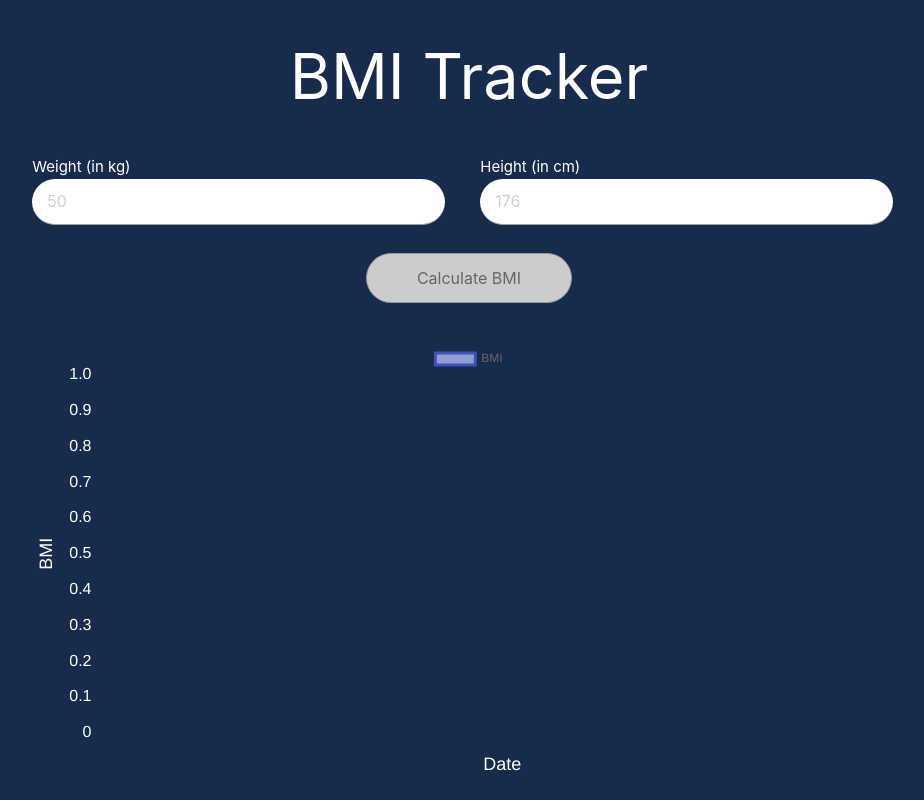
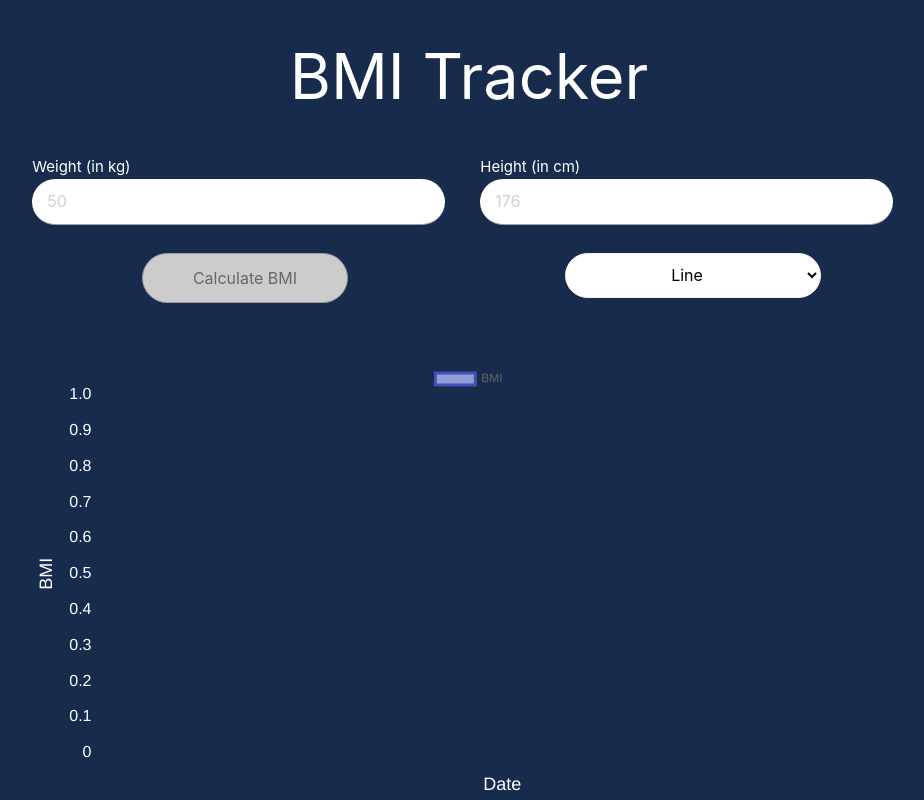
Before and after one commit to Ishaan-11/bmi-calculator, a React (Create React App) app: page / in a window 1280 px wide. Shown: the top 800 px of the page, without its empty margins (171-1095 px from the left). Built offline with nearby package versions, Linux system fonts and the light colour scheme.

Commit message:
add: dropdown to select chart type

```diff
--- a/src/components/App.css
+++ b/src/components/App.css
@@ -2,16 +2,17 @@ body {
   background-color: #172b4d;
 }
 
-input {
+input, select {
   background-color: #fff !important;
   border-radius: 44px !important;
   width: 90% !important;
   padding: 0px 15px !important;
 }
 
-input:focus {
+input:focus, select:focus {
   border-bottom: none !important;
   box-shadow: none !important;
+  outline: none;
 }
 
 label {
@@ -99,3 +100,11 @@ label {
 .delete-btn:focus {
   background-color: #e74c3c;
 }
+
+.chartSelect {
+  display: inline-block;
+  font-size: 16px;
+  outline: none;
+  text-align-last: center;
+  width: 60% !important;
+}
--- a/src/components/App.jsx
+++ b/src/components/App.jsx
@@ -4,12 +4,14 @@ import "./App.css";
 import { v4 as uuidv4 } from 'uuid';
 import BmiForm from "./BmiForm";
 import Info from "./Info";
-import Bar from "./Bar";
+import Chart from "./Chart";
 
 function App() {
   const initialState = JSON.parse(localStorage.getItem('bmiData')) || [];
+  const initialChartType = JSON.parse(localStorage.getItem('bmiChartType')) || "Line";
   const [state, setState] = useState(initialState);
   const [barData, setBarData] = useState({});
+  const [chartType, setChartType] = useState(initialChartType);
 
   useEffect(() => {
     localStorage.setItem('bmiData', JSON.stringify(state));
@@ -41,6 +43,11 @@ function App() {
     setState(JSON.parse(localStorage.getItem('bmiLastState')));
   }
 
+  function chartSelect(e) {
+    localStorage.setItem('bmiChartType', JSON.stringify(e.target.value));
+    setChartType(e.target.value);
+  }
+
   return (
     <div className='container'>
       <div className='row center'>
@@ -48,8 +55,8 @@ function App() {
       </div>
       <div className='row'>
         <div className='col m12 s12'>
-          <BmiForm onChange={handleChange} />
-          <Bar labelData={barData.date} bmiData={barData.bmi} />
+          <BmiForm onChange={handleChange} selectChange={chartSelect} defaultSelect={chartType} />
+          <Chart labelData={barData.date} bmiData={barData.bmi} chart={chartType} />
           <div>
             <div className='row center'>
               <h4 className='white-text'>7 Day Data</h4>
--- a/src/components/BmiForm.jsx
+++ b/src/components/BmiForm.jsx
@@ -61,7 +61,8 @@ function BmiForm(props) {
           />
         </div>
       </div>
-      <div className="center">
+      <div className="row">
+        <div className="col m6 s12 center">
           <button
             id="bmi-btn"
             className="calculate-btn"
@@ -72,6 +73,13 @@ function BmiForm(props) {
             Calculate BMI
           </button>
         </div>
+        <div className="col m6 s12 center">
+          <select className="chartSelect" value={props.defaultSelect} onChange={(e) => props.selectChange(e)}>
+            <option value="Line">Line</option>
+            <option value="Bar">Bar</option>
+          </select>
+        </div>
+      </div>
     </>
   );
 }
--- a/src/components/Bar.jsx
+++ b/src/components/Chart.jsx
@@ -1,7 +1,10 @@
 import React from "react";
-import { Line } from 'react-chartjs-2';
+import {Line, Bar} from 'react-chartjs-2';
 
-function Bar(props) {
+const chartTypes = { Line, Bar }
+
+function Chart(props) {
+  const ChartName = chartTypes[props.chart];
 
   function data(canvas) {
     const ctx = canvas.getContext('2d');
@@ -75,9 +78,9 @@ function Bar(props) {
 
   return (
     <>
-      <Line data={data} options={options} />
+      <ChartName data={data} options={options} />
     </>
   );
 }
 
-export default Bar;
+export default Chart;
```
Lines whose indentation alone changed are shown as unchanged.
